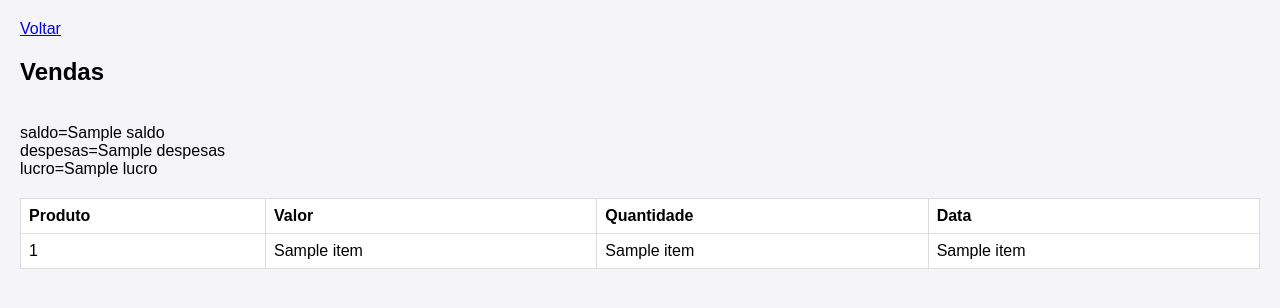
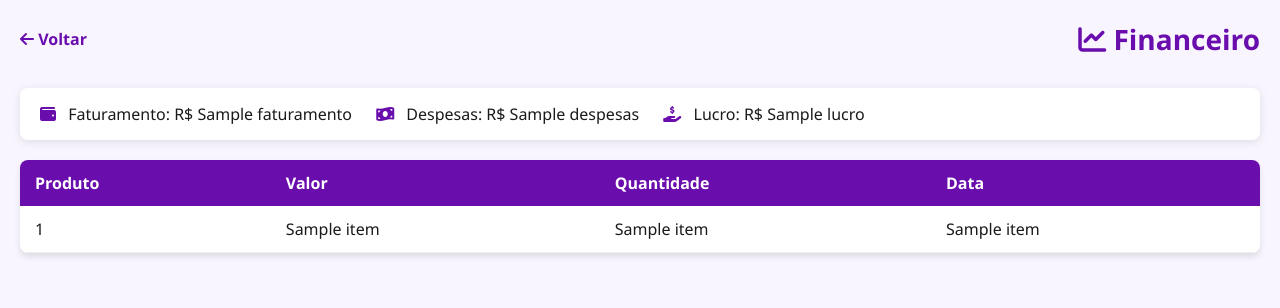
Before and after one commit to Maurilio0987/info, a Flask app: template templates/financeiro.html in a window 1280 px wide. Shown: the top 308 px of the page. Run offline with Flask 3, Linux system fonts and the light colour scheme; the template is opened without the code that fills it: most values are stand-ins (such as "Sample title", 1, 10 or a date in 2020).

Commit message:
Add files via upload

```diff
--- a/app.py
+++ b/app.py
@@ -206,8 +206,8 @@ def historico():
 @app.route("/financeiro")
 @login_required
 def financeiro():
-    saldo, despesas, lucro, tabela = db.vendas()
-    return render_template("financeiro.html", tabela=tabela, despesas=despesas, saldo=saldo, lucro=lucro)
+    faturamento, despesas, lucro, tabela = db.vendas()
+    return render_template("financeiro.html", tabela=tabela, faturamento=faturamento, despesas=despesas, lucro=lucro)
 
 
 app.run(debug=True, host="localhost", port=8000)
--- a/banco_de_dados_pg.py
+++ b/banco_de_dados_pg.py
@@ -222,8 +222,8 @@ class DatabaseManager:
         tabela = cursor.fetchall()
         cursor.execute(query_valor)
 
-        saldo, despesas, lucro = cursor.fetchone()
-        return [saldo, despesas, lucro, tabela]
+        faturamento, despesas, lucro = cursor.fetchone()
+        return [faturamento, despesas, lucro, tabela]
 
 
 
--- a/templates/financeiro.html
+++ b/templates/financeiro.html
@@ -1,33 +1,90 @@
 <!DOCTYPE html>
 <html>
 <head>
-    <title></title>
+    <title>Relatório de Vendas</title>
+    <link rel="stylesheet" href="https://cdnjs.cloudflare.com/ajax/libs/font-awesome/6.4.0/css/all.min.css">
     <style>
         body {
-            font-family: Arial, sans-serif;
-            margin: 20px;
-            background-color: #f4f4f9;
+            font-family: 'Segoe UI', Tahoma, Geneva, Verdana, sans-serif;
+            margin: 0;
+            padding: 20px;
+            background-color: #f8f5ff;
+            color: #1a1a1a;
+        }
+        .header {
+            display: flex;
+            justify-content: space-between;
+            align-items: center;
+            margin-bottom: 30px;
+        }
+        h2 {
+            color: #6a0dad;
+            font-size: 28px;
+            margin: 0;
+        }
+        a {
+            color: #6a0dad;
+            text-decoration: none;
+            font-weight: bold;
+            transition: all 0.3s;
+        }
+        a:hover {
+            color: #4b0082;
+        }
+        .stats {
+            background: white;
+            padding: 15px 20px;
+            border-radius: 8px;
+            box-shadow: 0 2px 10px rgba(0,0,0,0.1);
+            margin-bottom: 20px;
+        }
+        .stats span {
+            margin-right: 20px;
+        }
+        .stats i {
+            margin-right: 8px;
+            color: #6a0dad;
         }
         table {
             width: 100%;
-            border-collapse: collapse;
+            border-collapse: separate;
+            border-spacing: 0;
             margin-top: 20px;
             background-color: white;
+            border-radius: 8px;
+            overflow: hidden;
+            box-shadow: 0 4px 6px rgba(0,0,0,0.1);
         }
-        th, td {
-            padding: 8px;
+        th {
+            background-color: #6a0dad;
+            color: white;
+            padding: 12px 15px;
             text-align: left;
-            border: 1px solid #ddd;
+        }
+        td {
+            padding: 12px 15px;
+            border-bottom: 1px solid #f0f0f0;
+        }
+        tr:nth-child(even) {
+            background-color: #f9f9f9;
+        }
+        tr:hover {
+            background-color: #f2e6ff;
         }
 
     </style>
 </head>
 <body>
-    <a href="/principal">Voltar</a>
-    <h2>Vendas</h2> <br>
-    saldo={{ saldo }} <br>
-    despesas={{ despesas }} <br>
-    lucro={{ lucro }} <br>
+    <div class="header">
+        <a href="/principal"><i class="fas fa-arrow-left"></i> Voltar</a>
+        <h2><i class="fas fa-chart-line"></i> Financeiro</h2>
+    </div>
+
+    <div class="stats">
+        <span><i class="fas fa-wallet"></i> Faturamento: R$ {{ faturamento }}</span>
+        <span><i class="fas fa-money-bill-wave"></i> Despesas: R$ {{ despesas }}</span>
+        <span><i class="fas fa-hand-holding-usd"></i> Lucro: R$ {{ lucro }}</span>
+    </div>
     <table>
         <thead>
             <tr>
```
